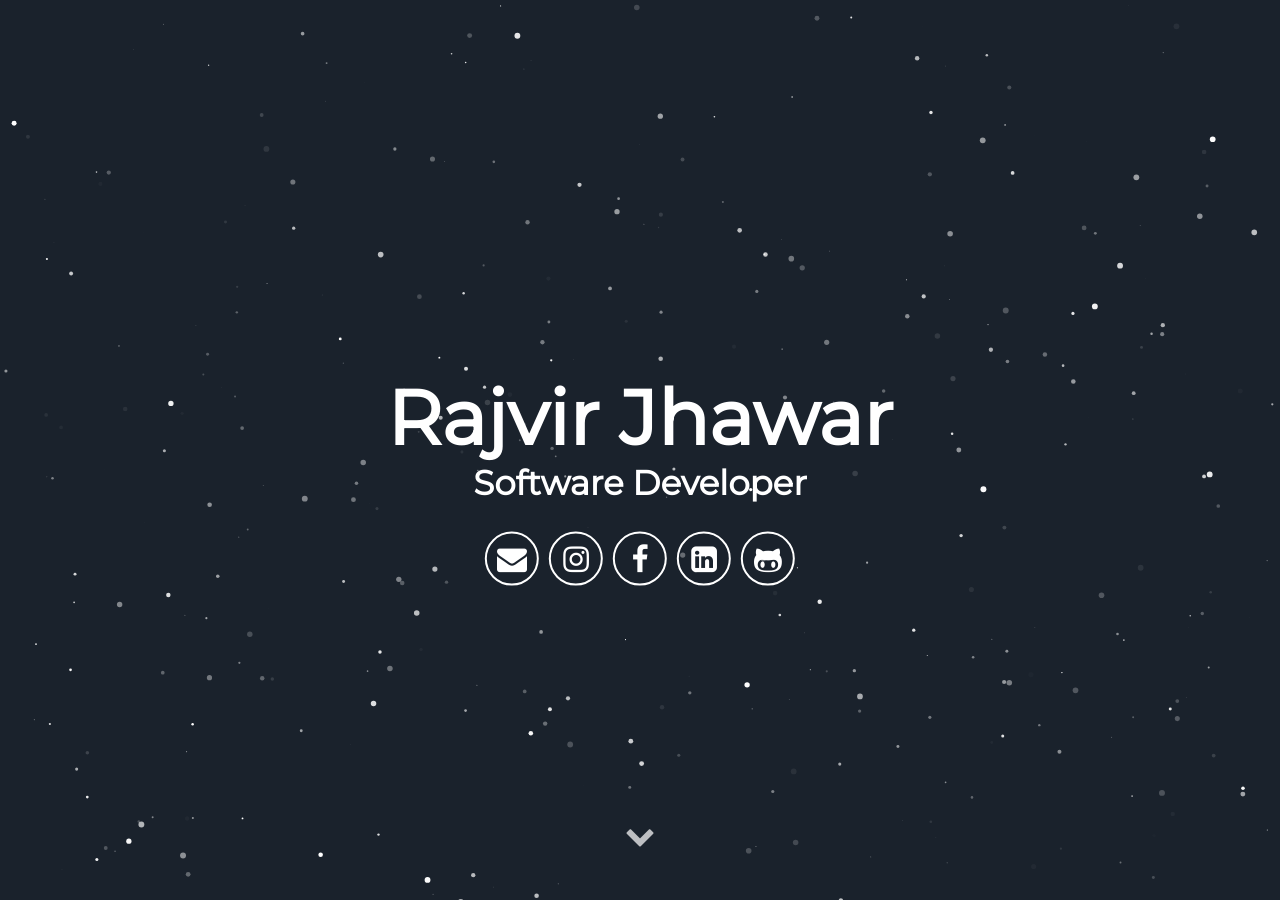
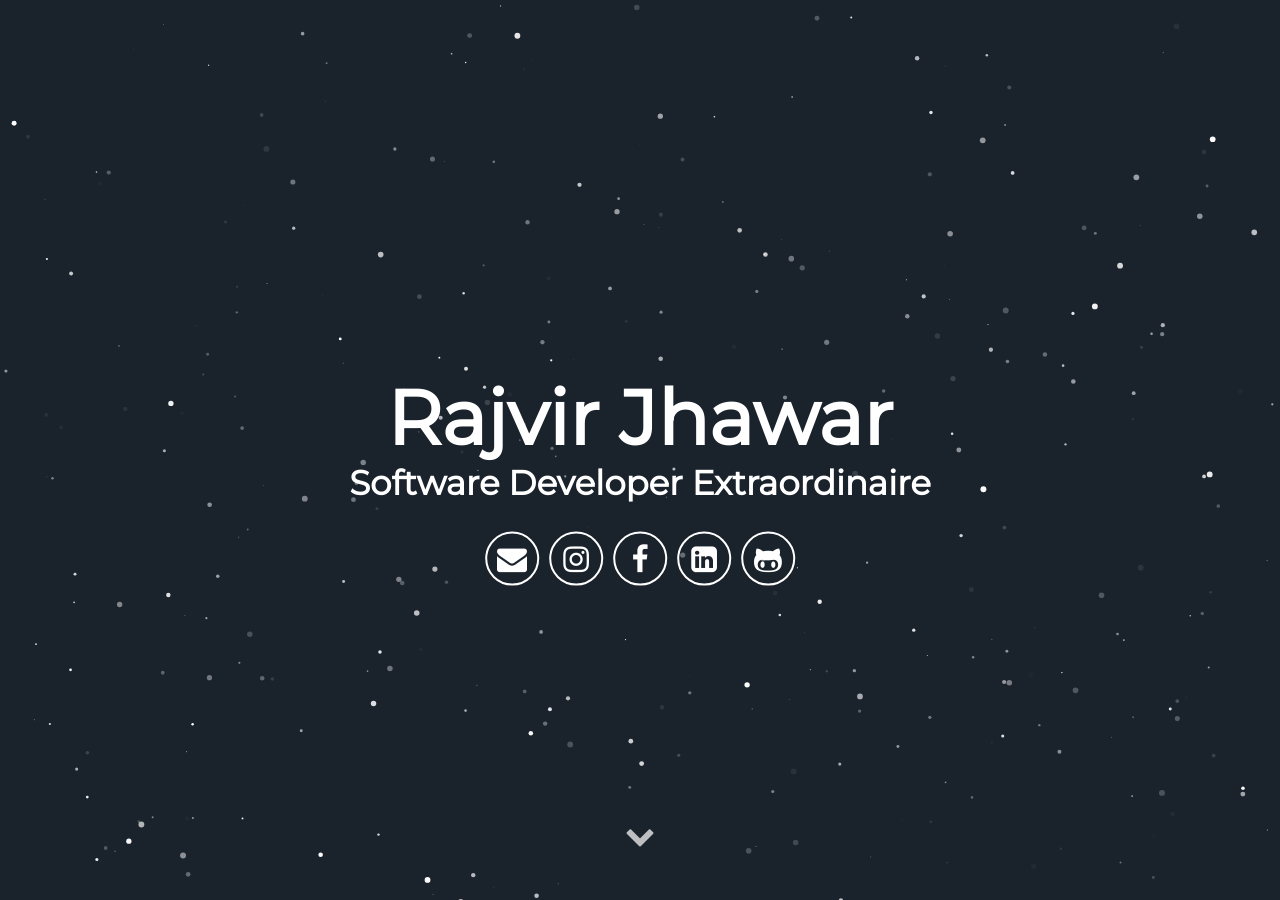
Before and after one commit to murraco/jekyll-theme-minimal-resume, a Jekyll site: the page built from index.html, in a window 1280 px wide and 900 px high. Built offline with Jekyll 4.4.1, drawn with Linux system fonts in a browser that asks for light colours; some web fonts are replaced.

Commit message:
Updated config user title

```diff
--- a/_config.yml
+++ b/_config.yml
@@ -7,7 +7,7 @@ description: My person website
 # User settings
 username: Rajvir Jhawar
 user_description: I\'m a nomad Software Engineer, always searching for the next challenge; no task is too scary nor too difficult. Lately I have been immersed in the <b>crypto-world</b> working for Radix, a London based startup trying to create the next massive scalable DLT. I'm one of the two guys behind all the JS related stuff.
-user_title: Software Developer
+user_title: Software Developer Extraordinaire
 email: rajvir.jhawar@gmail.com
 # twitter_username: lorem_ipsum
 # github_username:  lorem_ipsum
```
